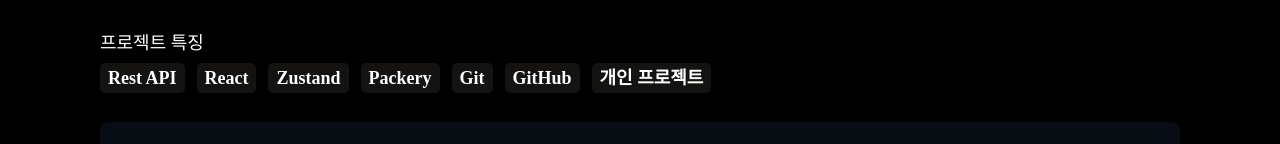
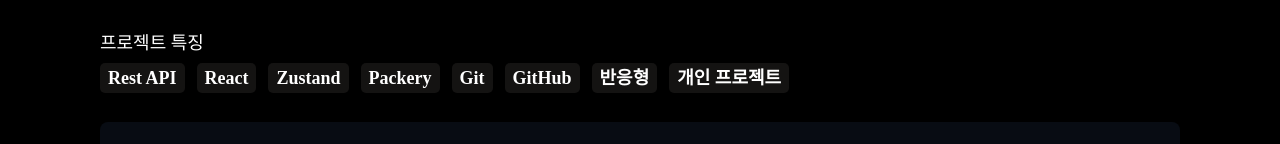
Before and after one commit to teakyungg/Frontend-Portfolio, a Next.js app: page /Project/Animal in a window 1280 px wide. Shown: the part 791-935 px from the top of the page. Built offline with nearby package versions, Linux system fonts and the light colour scheme; a web font is replaced by a local one.

Commit message:
feat/add sillData Animal page

```diff
--- a/src/app/Project/(Page)/Animal/page.tsx
+++ b/src/app/Project/(Page)/Animal/page.tsx
@@ -1,4 +1,3 @@
-import { Highlight } from "@/component/Highlight/Highlight";
 import style from "../page.module.css";
 import Image from "next/image";
 import { ProjectPreviewCard } from "../../Component/ProjectPreviewCard/ProjectPreviewCard";
@@ -8,7 +7,7 @@ import { ProjectDescCard } from "../../Component/ProjectDesc/ProjectDescCard";
 
 export default function Animal() {
   // 제작 시술
-  const skillData = ["Rest API", "React", "Zustand", "Packery", "Git", "GitHub", "개인 프로젝트"];
+  const skillData = ["Rest API", "React", "Zustand", "Packery", "Git", "GitHub", "반응형", "개인 프로젝트"];
 
   // 기초 설계 데이터
   const basicDesignData = [
```
